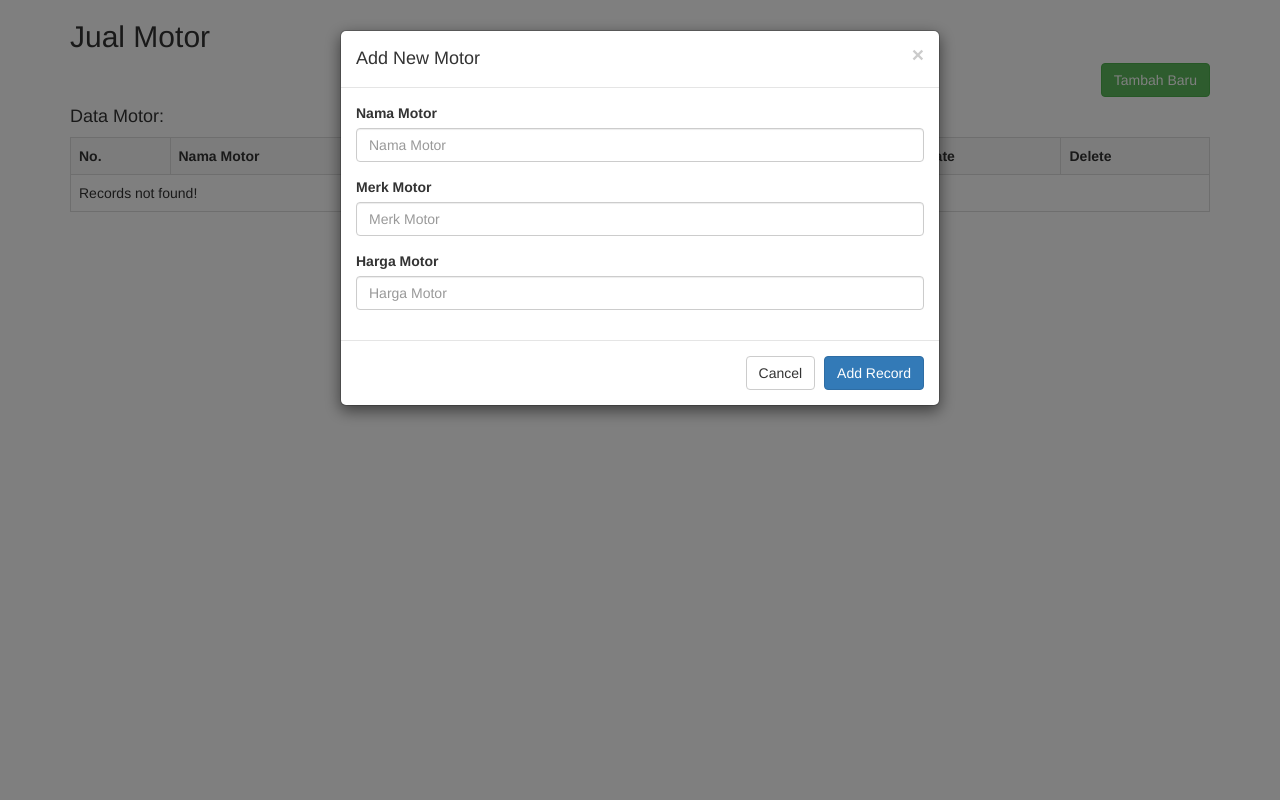
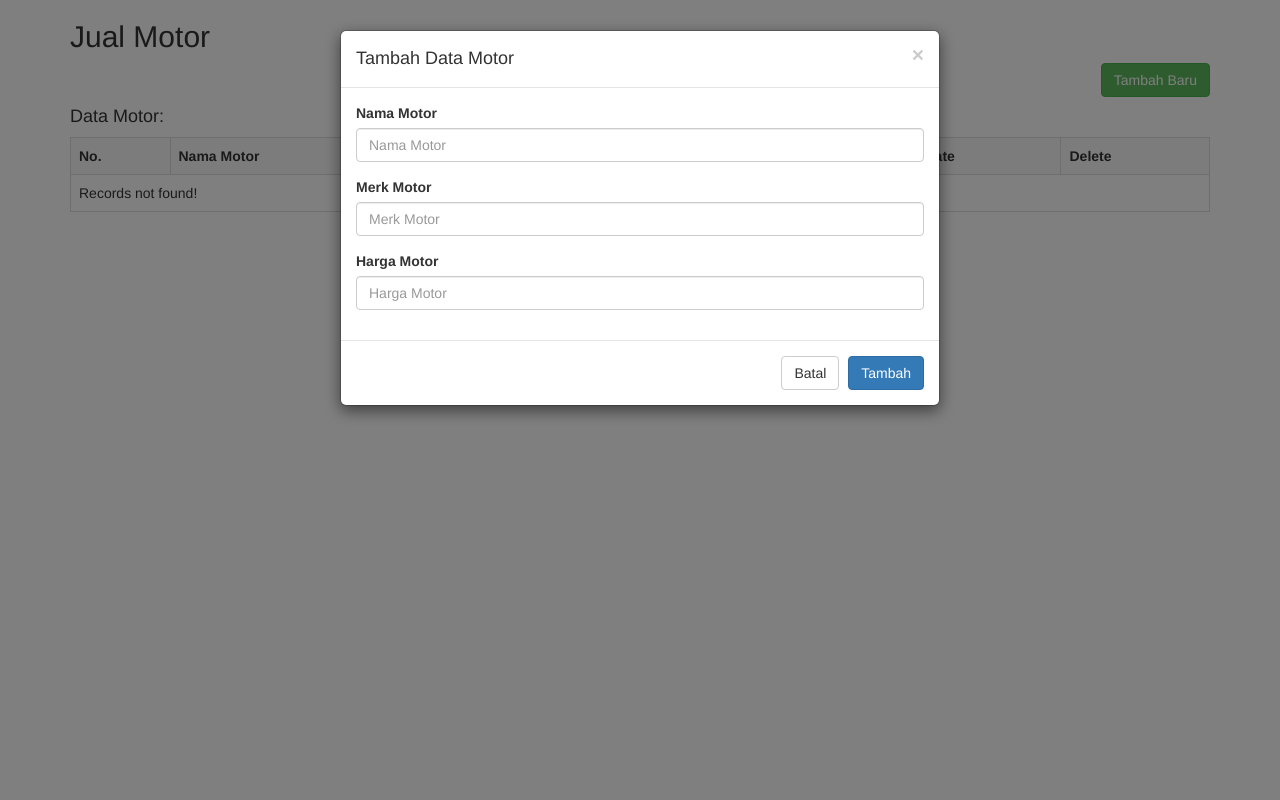
Before and after one commit to dwisugi/CRUD-OOP-AJAX, a PHP site: page / in a window 1280 px wide, after a click on "Tambah Baru". Run offline with PHP 8.4, Linux system fonts and the light colour scheme; data that the repository does not hold is empty.

Commit message:
crud php ajax update1

```diff
--- a/assets/js/script.js
+++ b/assets/js/script.js
@@ -1,29 +1,29 @@
-//add record
+//menambahkan record
 function addRecord() {
     //get values
     var nama_motor = $('#nama_motor').val();
     var merk_motor = $('#merk_motor').val();
     var harga_motor = $('#harga_motor').val();
 
-    //addrecord
+    //membuat record
     $.post('extend.php?aksi=create', {
         nama_motor: nama_motor,
         merk_motor: merk_motor,
         harga_motor: harga_motor
     }, function (data, status) {
-        //close records again
+        //menutup modal record
         $('#add_new_record_modal').modal('hide');
-        //read record again
+        //membaca record
         readRecords();
         sweet('Ditambahkan');
-        //clear fields from the popup
+        //untuk mmbersihkan isi form di modal
         $('#nama_motor').val('');
         $('#merk_motor').val('');
         $('#harga_motor').val('');
     });
 }
 
-//read records
+//untuk melihat record
 function readRecords(){
     $.get('extend.php?aksi=read',{
 
@@ -33,8 +33,8 @@ function readRecords(){
 }
 
 $(document).ready(function () {
-    // READ recods on page load
-    readRecords(); // calling function
+    // menampilkan record saat semua  fungsi sudah siap
+    readRecords(); // memanggil function
 });
 
 function DeleteUser(id) {
@@ -43,44 +43,45 @@ function DeleteUser(id) {
         $.post("extend.php?aksi=delete", {
                 id: id
             }, function (data, status) {
-                // reload Users by using readRecords();
+                // reload User by using readRecords();
                 readRecords();
-                // sweet('Dihapus');
+                ///menampilkan popup berhasil dihapus
+                sweet('Dihapus');
             }
         );
     }
 }
 
 function GetUserDetails(id) {
-    // Add User ID to the hidden field for furture usage
+    // menambahkan id ke hidden user untuk digunakan nanti
     $("#hidden_user_id").val(id);
 
     $.post("extend.php?aksi=update", {
             id: id
         }, function (data, status) {
-            // PARSE json data
+            // PARSE json data / mengambil data json
             var user = JSON.parse(data);
 
-            // Assing existing values to the modal popup fields
+            // mendapatkan data user dan menampilkannya di form edit
             $("#update_nama_motor").val(user.nama_motor);
             $("#update_merk_motor").val(user.merk_motor);
             $("#update_harga_motor").val(user.harga_motor);
         }
     );
-    // Open modal popup
+    // menampilkan modal popup
     $("#update_user_modal").modal("show");
 }
 
 function UpdateUserDetails() {
-    // get values
+    // mendapatkan nilai yang akan diedit
     var nama_motor = $("#update_nama_motor").val();
     var merk_motor = $("#update_merk_motor").val();
     var harga_motor = $("#update_harga_motor").val();
 
-    // get hidden field value
+    // mendapatkan nilai hidden user
     var id = $("#hidden_user_id").val();
 
-    // Update the details by requesting to the server using ajax | ajax/updateUserDetails.php
+    // Update data ke server menggunakan ajax
     $.post("extend.php?aksi=proses", {
             id: id,
             nama_motor: nama_motor,
@@ -88,9 +89,9 @@ function UpdateUserDetails() {
             harga_motor: harga_motor
         },
         function (data, status) {
-            // hide modal popup
+            // mmenutup modal popup
             $("#update_user_modal").modal("hide");
-            // reload Users by using readRecords();
+            // menampilkan data menggunakan readRecords();
             readRecords();
             sweet('Diubah');
 
--- a/index.php
+++ b/index.php
@@ -23,7 +23,7 @@
                             <div class="modal-content">
                                 <div class="modal-header">
                                 <button type="button" class="close" data-dismiss="modal" aria-label="Close"><span aria-hidden="true">×</span></button>
-                                <h4 class="modal-title" id="myModalLabel">Add New Motor</h4>
+                                <h4 class="modal-title" id="myModalLabel">Tambah Data Motor</h4>
                                 </div>
                                 <div class="modal-body">
 
@@ -44,8 +44,8 @@
 
                                 </div>
                                 <div class="modal-footer">
-                                    <button type="button" class="btn btn-default" data-dismiss="modal">Cancel</button>
-                                    <button type="button" class="btn btn-primary" onclick="addRecord()">Add Record</button>
+                                    <button type="button" class="btn btn-default" data-dismiss="modal">Batal</button>
+                                    <button type="button" class="btn btn-primary" onclick="addRecord()">Tambah</button>
                                 </div>
                             </div>
                         </div>
@@ -57,7 +57,7 @@
                             <div class="modal-content">
                                 <div class="modal-header">
                                     <button type="button" class="close" data-dismiss="modal" aria-label="Close"><span aria-hidden="true">×</span></button>
-                                    <h4 class="modal-title" id="myModalLabel">Update</h4>
+                                    <h4 class="modal-title" id="myModalLabel">Edit</h4>
                                 </div>
                                 <div class="modal-body">
 
@@ -78,8 +78,8 @@
 
                                 </div>
                                 <div class="modal-footer">
-                                    <button type="button" class="btn btn-default" data-dismiss="modal">Cancel</button>
-                                    <button type="button" class="btn btn-primary" onclick="UpdateUserDetails()" >Save Changes</button>
+                                    <button type="button" class="btn btn-default" data-dismiss="modal">Batal</button>
+                                    <button type="button" class="btn btn-primary" onclick="UpdateUserDetails()" >Simpan Edit</button>
                                     <input type="hidden" id="hidden_user_id">
                                 </div>
                             </div>
```
